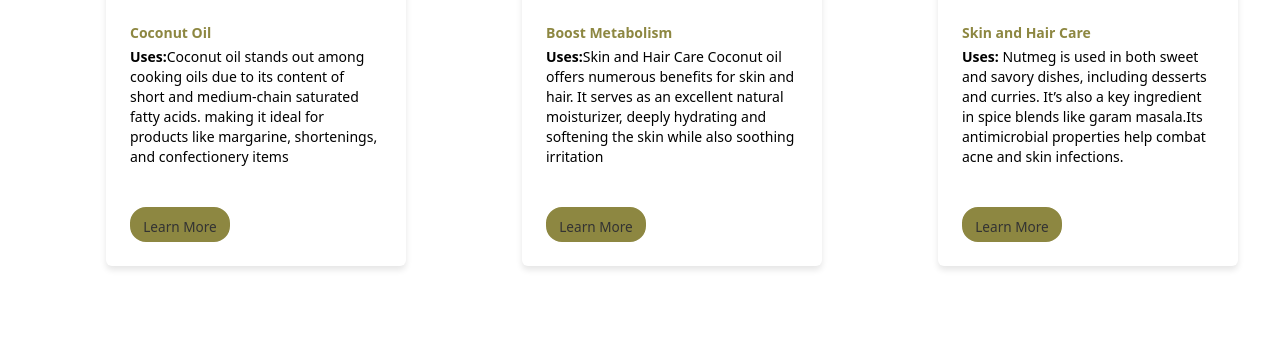
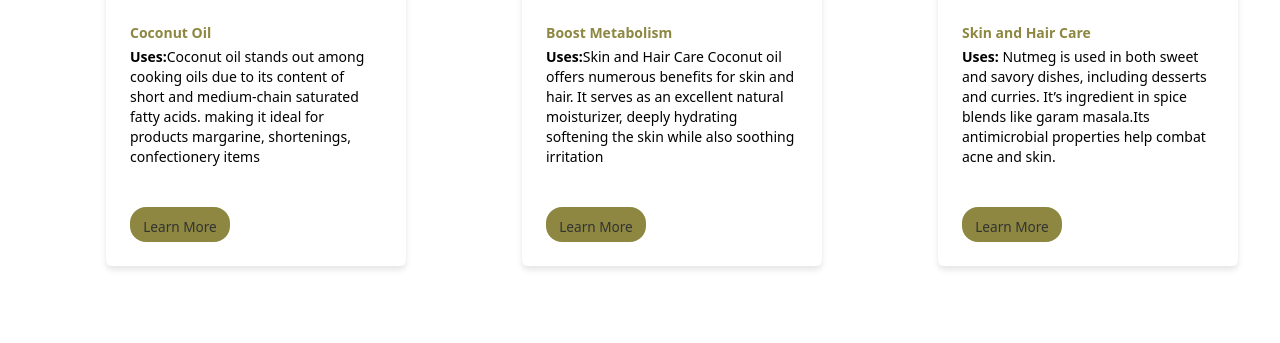
Before and after one commit to berlincapztone/PRO_HS-, a Django app: template honeyapp/templates/oil.html in a window 1280 px wide. Shown: the part 1728-2071 px from the top of the page. Run offline with Django 5.2, Linux system fonts and the light colour scheme; the template is opened without the code that fills it, so the values that code supplies are empty; parts of the project's set-up code (start-up, migrations or seed data) failed here and were passed over; some libraries are stand-ins or nearby versions.

Commit message:
my commit

```diff
--- a/honeyapp/templates/oil.html
+++ b/honeyapp/templates/oil.html
@@ -484,10 +484,10 @@
                 <div class="p-4 flex flex-col">
                     <h1 class="font-semibold text-sm mb-1" style="color:#8D8741;">  Coconut Oil </h1>
                     <p class="text-sm mb-2" style="color: black;">
-                        <strong>Uses:</strong>Coconut oil stands out among cooking oils due to its content of short and medium-chain saturated fatty acids.  making it ideal for products like margarine, shortenings, and confectionery items <br>
+                        <strong>Uses:</strong>Coconut oil stands out among cooking oils due to its content of short and medium-chain saturated fatty acids.  making it ideal for products  margarine, shortenings, confectionery items <br>
                         <strong id="med-benefits-1" class="hidden">Medicinal Benefits:</strong>
                         <span id="med-benefits-text-1" class="hidden">
-                            This makes coconut oil a favorite among those seeking to support weight management and metabolic health. Its unique fatty acid profile is also said to promote fat oxidation and reduce appetite in some cases
+                            This makes coconut oil a favorite among those seeking to support weight management and metabolic health. Its unique fatty acid profile  said to promote fat oxidation and reduce appetite in some cases
                         </span>
                     </p>
                     <div class="flex justify-between items-center text-xs mt-2">
@@ -510,10 +510,10 @@
                 <div class="p-4 flex flex-col">
                     <h1 class="font-semibold text-sm mb-1" style="color:#8D8741;">Boost Metabolism</h1>
                     <p class="text-sm mb-2" style="color: black;">
-                        <strong>Uses:</strong>Skin and Hair Care Coconut oil offers numerous benefits for skin and hair. It serves as an excellent natural moisturizer, deeply hydrating and softening the skin while also soothing irritation <br>
+                        <strong>Uses:</strong>Skin and Hair Care Coconut oil offers numerous benefits for skin and hair. It serves as an excellent natural moisturizer, deeply hydrating  softening the skin while also soothing irritation <br>
                         <strong id="med-benefits-2" class="hidden">Medicinal Benefits:</strong>
                         <span id="med-benefits-text-2" class="hidden">
-                            Its antimicrobial properties help combat acne and skin infections. For hair, coconut oil , penetrating the hair and add shine.
+                            Its antimicrobial properties help combat acne and skin infections. For , coconut oil , penetrating the hair and add shine.
                         </span>
                     </p>
                     <div class="flex justify-between items-center text-xs mt-2">
@@ -536,7 +536,7 @@
                 <div class="p-4 flex flex-col">
                     <h1 class="font-semibold text-sm mb-1" style="color:#8D8741;">Skin and Hair Care</h1>
                     <p class="text-sm mb-2" style="color: black;">
-                        <strong>Uses:</strong> Nutmeg is used in both sweet and savory dishes, including desserts and curries. It’s also a key ingredient in spice blends like garam masala.Its antimicrobial properties help combat acne and skin infections.  <br>
+                        <strong>Uses:</strong> Nutmeg is used in both sweet and savory dishes, including desserts and curries. It’s ingredient in spice blends like garam masala.Its antimicrobial properties help combat acne and skin.  <br>
                         <strong id="med-benefits-3" class="hidden">Medicinal Benefits:</strong>
                         <span id="med-benefits-text-3" class="hidden">
                             Nutmeg is believed to help with digestion and pain relief. It can have psychoactive effects and should be used cautiously.
```
